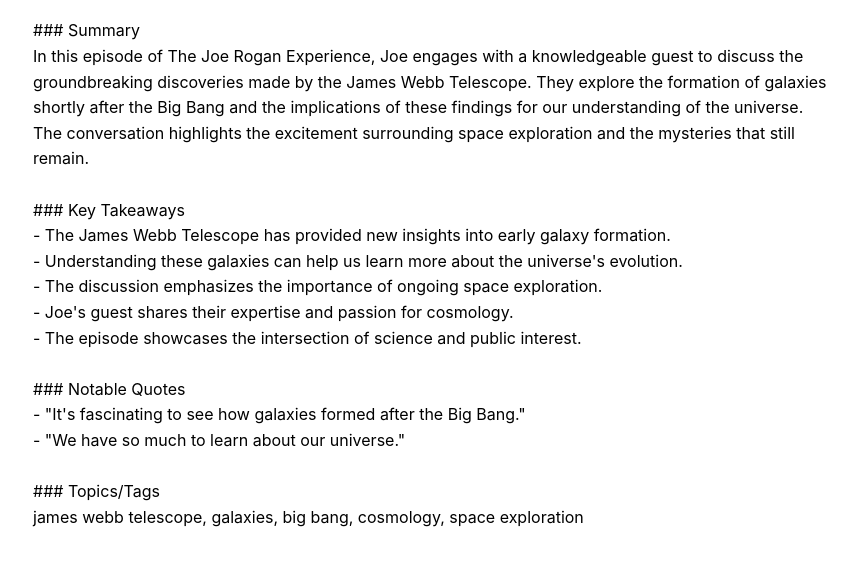
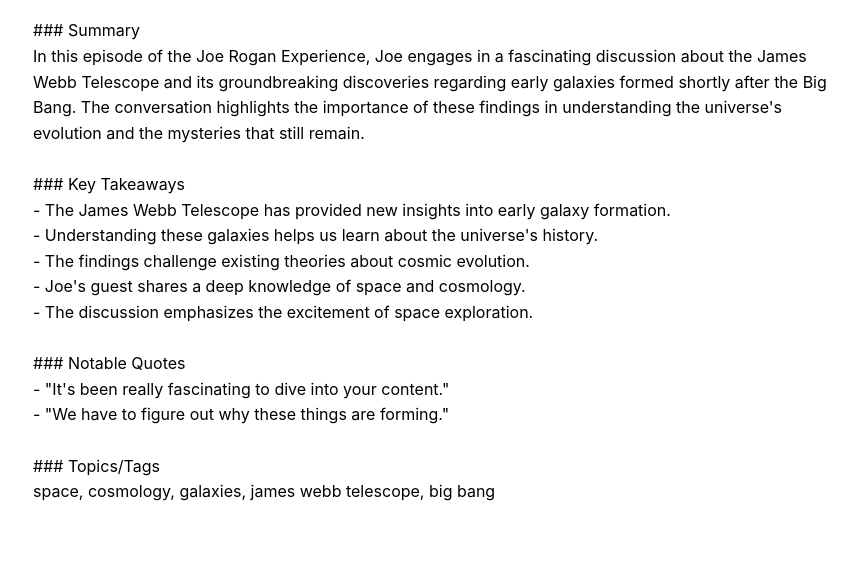
Before and after one commit to EchoLensAI/ai-podcast-site, a plain HTML site: page posts/2025/08/exploring-the-cosmos-the-james-webb-telescope-insights/index.html in a window 1280 px wide. Shown: the part 123-688 px from the top of the page, without its empty margins (207-1070 px from the left). Drawn offline with Linux system fonts and the light colour scheme.

Commit message:
Publish 2025-08-10T00:45:43.138971Z

```diff
--- a/posts/2025/08/exploring-the-cosmos-the-james-webb-telescope-insights/index.html
+++ b/posts/2025/08/exploring-the-cosmos-the-james-webb-telescope-insights/index.html
@@ -11,19 +11,19 @@ hr{border:none;border-top:1px solid #eee;margin:24px 0}
 </style>
 <h1>Exploring the Cosmos: The James Webb Telescope Insights</h1>
 <div style="white-space:pre-wrap">### Summary
-In this episode of The Joe Rogan Experience, Joe engages with a knowledgeable guest to discuss the groundbreaking discoveries made by the James Webb Telescope. They explore the formation of galaxies shortly after the Big Bang and the implications of these findings for our understanding of the universe. The conversation highlights the excitement surrounding space exploration and the mysteries that still remain.
+In this episode of the Joe Rogan Experience, Joe engages in a fascinating discussion about the James Webb Telescope and its groundbreaking discoveries regarding early galaxies formed shortly after the Big Bang. The conversation highlights the importance of these findings in understanding the universe's evolution and the mysteries that still remain.
 
 ### Key Takeaways
 - The James Webb Telescope has provided new insights into early galaxy formation.
-- Understanding these galaxies can help us learn more about the universe's evolution.
-- The discussion emphasizes the importance of ongoing space exploration.
-- Joe's guest shares their expertise and passion for cosmology.
-- The episode showcases the intersection of science and public interest.
+- Understanding these galaxies helps us learn about the universe's history.
+- The findings challenge existing theories about cosmic evolution.
+- Joe's guest shares a deep knowledge of space and cosmology.
+- The discussion emphasizes the excitement of space exploration.
 
 ### Notable Quotes
-- "It's fascinating to see how galaxies formed after the Big Bang."
-- "We have so much to learn about our universe."
+- "It's been really fascinating to dive into your content."
+- "We have to figure out why these things are forming."
 
 ### Topics/Tags
-james webb telescope, galaxies, big bang, cosmology, space exploration</div>
+space, cosmology, galaxies, james webb telescope, big bang</div>
 </html>
```
Also changed, not shown: index.html (+1 -1 lines), shows/index.html (+1 -1 lines), shows/joe-rogan-experience/index.html (+1 -1 lines), tags/index.html (+1 -1 lines), tags/joe-rogan-experience/index.html (+1 -1 lines), 1 other file.
